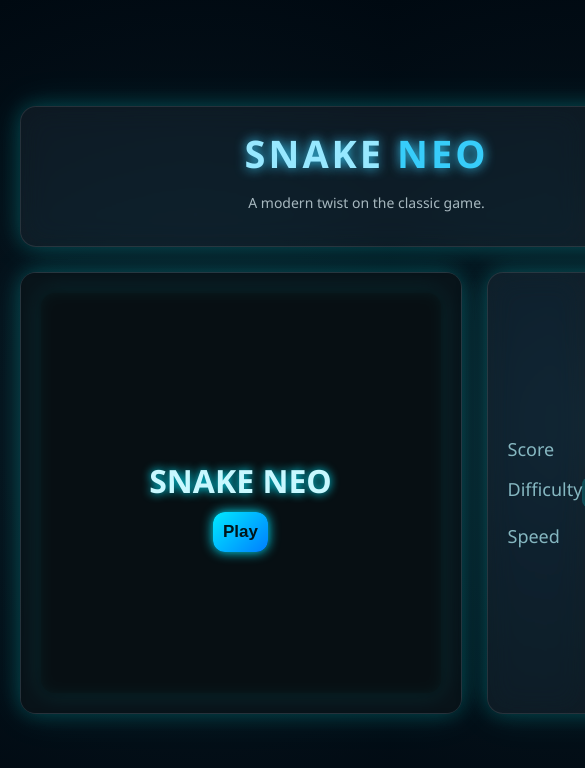
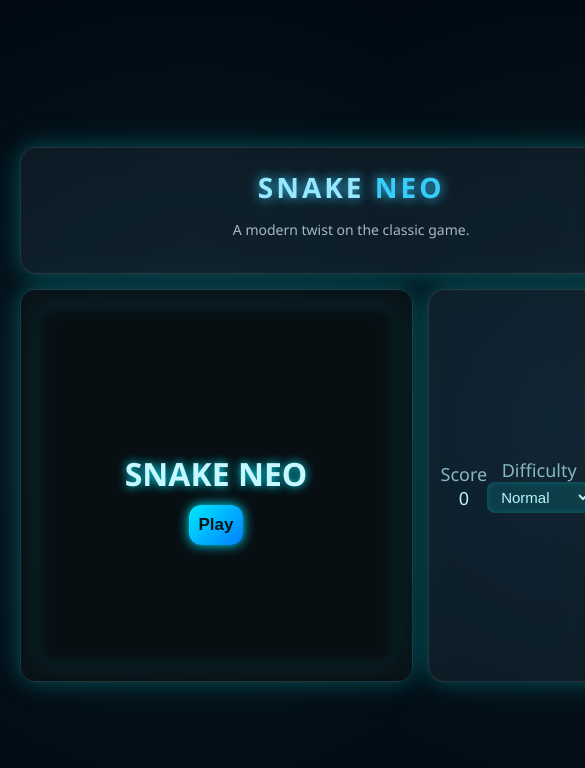
Before and after one commit to 00-Masterpiece/Neo-Snake, a plain HTML site: page index.html in a window 390 px wide. Shown: the top 768 px of the page, 585 px wide, since content can reach past the window. Drawn offline with Linux system fonts and the light colour scheme.

Commit message:
Adjusted mobile view

```diff
--- a/style.css
+++ b/style.css
@@ -176,3 +176,39 @@ canvas {
 .hidden {
   display: none !important;
 }
+
+
+/*----mobile---*/
+@media (max-width: 600px) {
+  .wrapper {
+    grid-template-columns: 1fr;
+    grid-template-rows: auto auto auto;
+    gap: 15px;
+  }
+
+  aside.stats {
+    flex-direction: row;
+    justify-content: space-around;
+    align-items: center;
+    min-width: unset;
+    padding: 12px;
+    font-size: 14px;
+  }
+
+  .stat {
+    flex-direction: column;
+    align-items: center;
+    margin: 0;
+  }
+
+  header h1 {
+    font-size: 28px;
+  }
+
+  canvas {
+    width: 90vw;
+    height: 90vw;
+    max-width: 360px;
+    max-height: 360px;
+  }
+}
```
